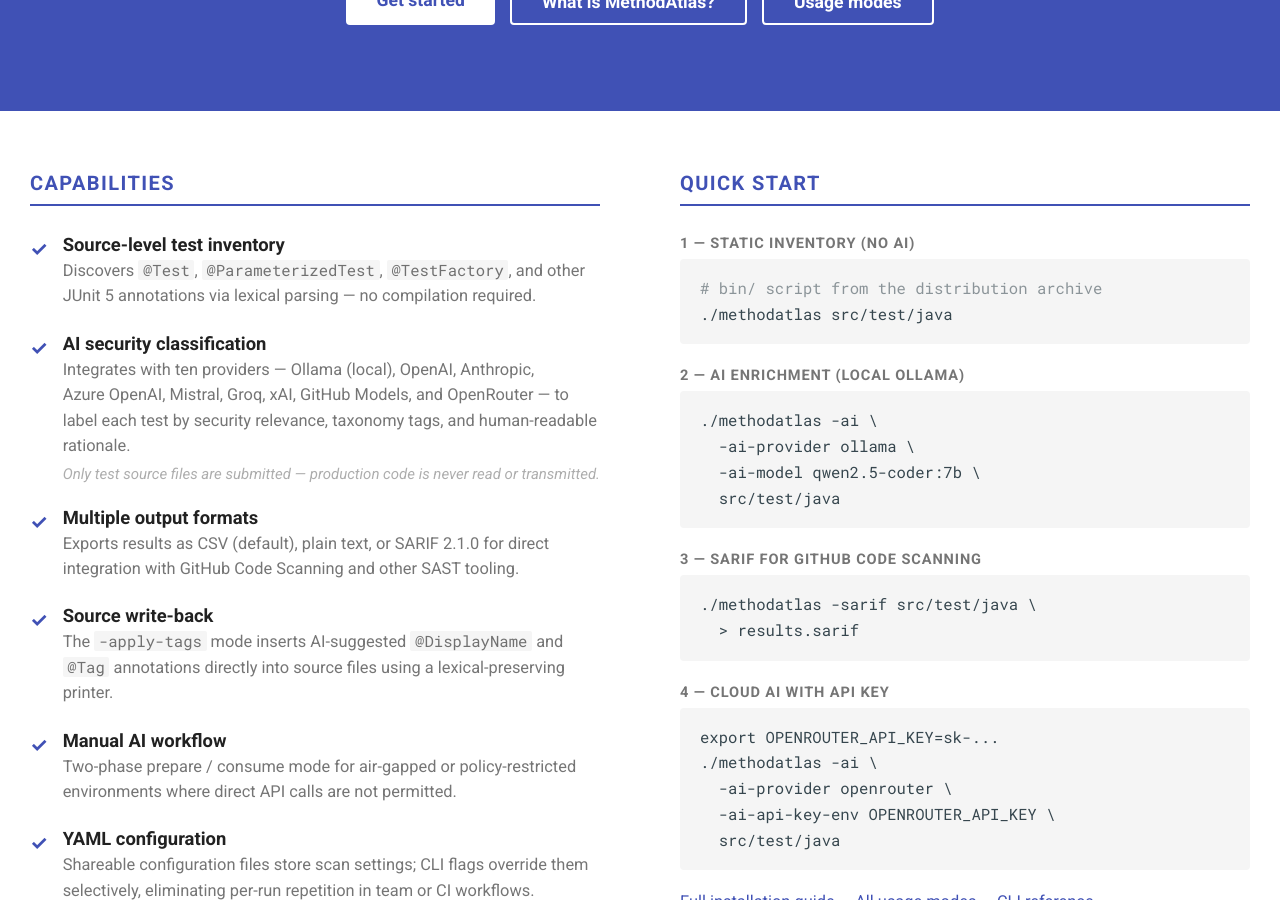
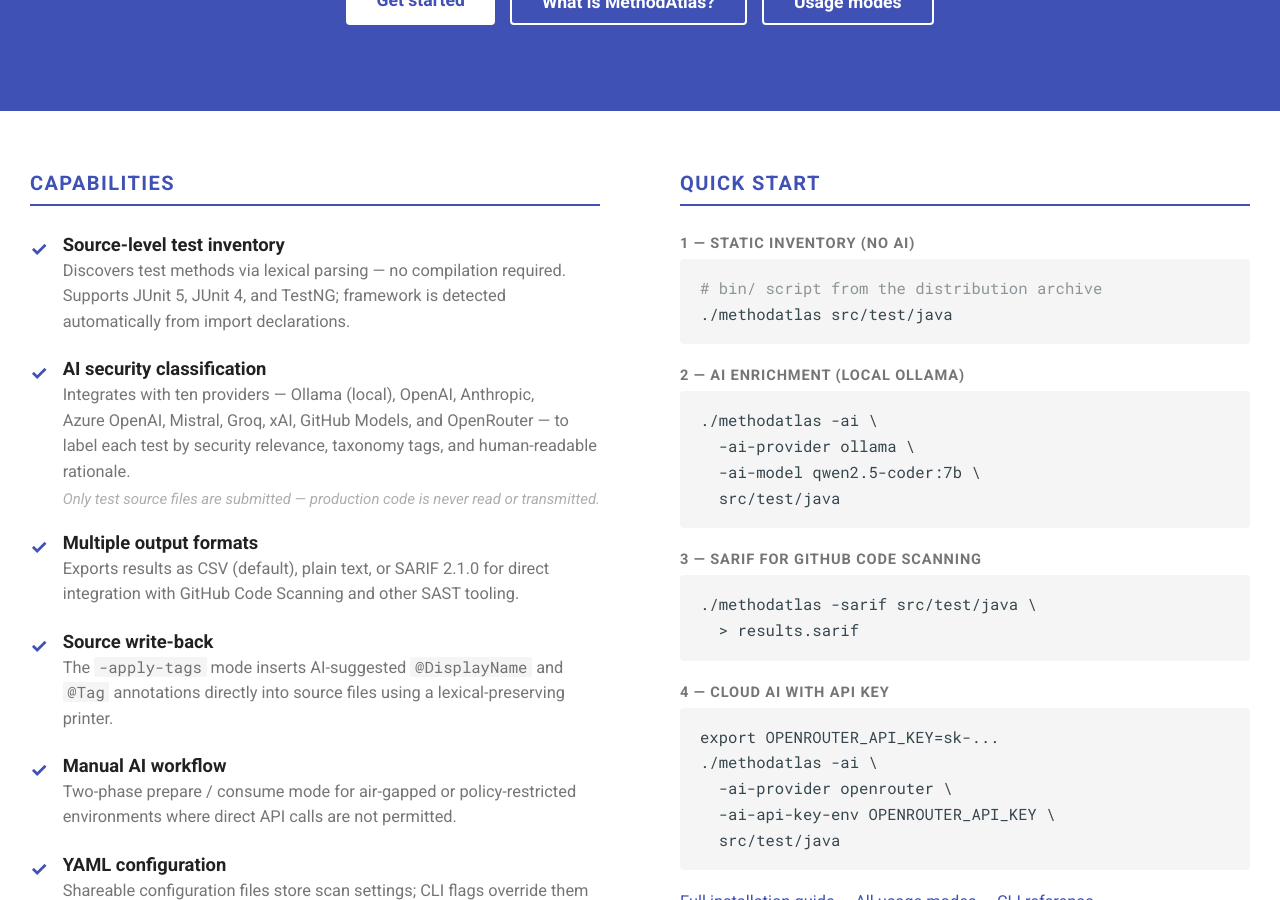
Before and after one commit to Accenture/MethodAtlas, an MkDocs documentation site: the page built from docs/index.md, in a window 1280 px wide and 900 px high, scrolled down 385 px. Built offline with MkDocs 1.6.1 and Material for MkDocs 9.7.7, drawn with Linux system fonts in a browser that asks for light colours; comment, search, counter and statistics services are not loaded.

Commit message:
docs(home): broaden test-inventory feature blurb to JUnit 4 and TestNG

```diff
--- a/docs/overrides/home.html
+++ b/docs/overrides/home.html
@@ -206,8 +206,9 @@
           <span class="feature-check">✓</span>
           <div>
             <strong>Source-level test inventory</strong>
-            <p>Discovers <code>@Test</code>, <code>@ParameterizedTest</code>, <code>@TestFactory</code>,
-               and other JUnit&nbsp;5 annotations via lexical parsing &mdash; no compilation required.</p>
+            <p>Discovers test methods via lexical parsing &mdash; no compilation required.
+               Supports JUnit&nbsp;5, JUnit&nbsp;4, and TestNG; framework is detected automatically
+               from import declarations.</p>
           </div>
         </li>
         <li>
```
